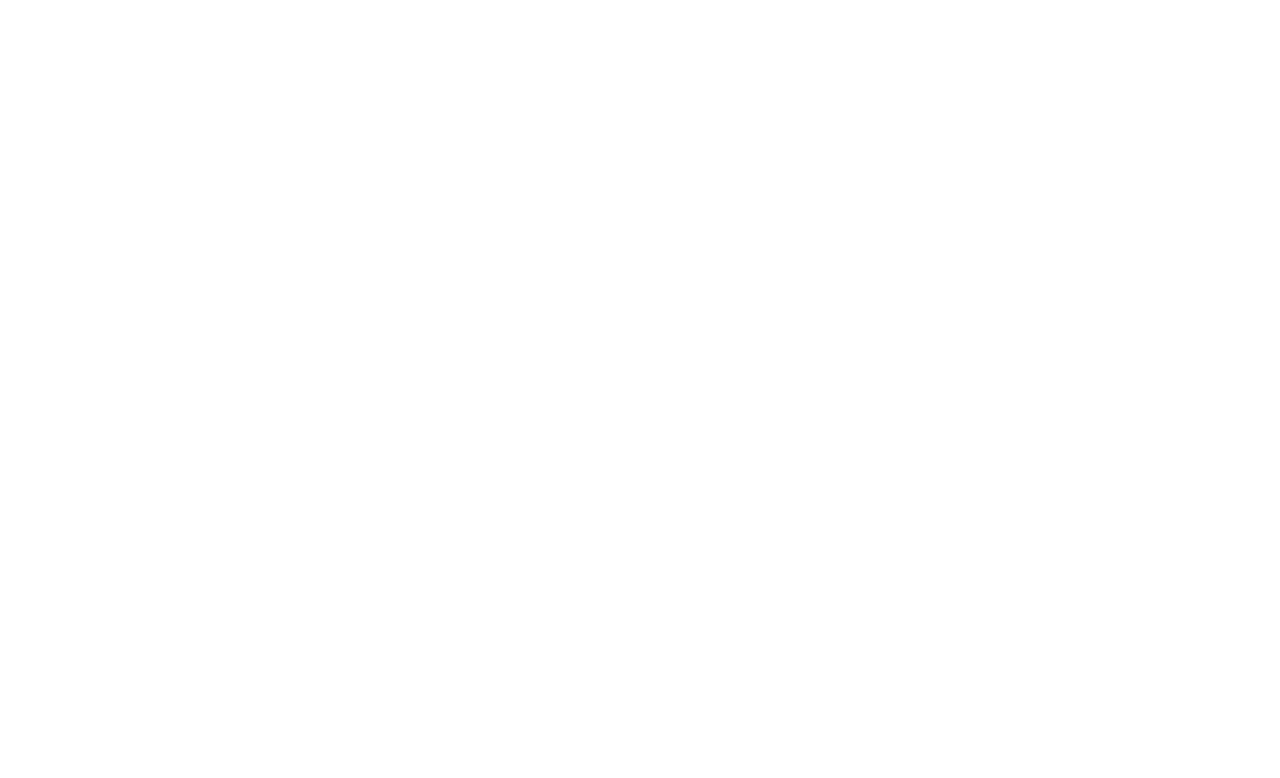
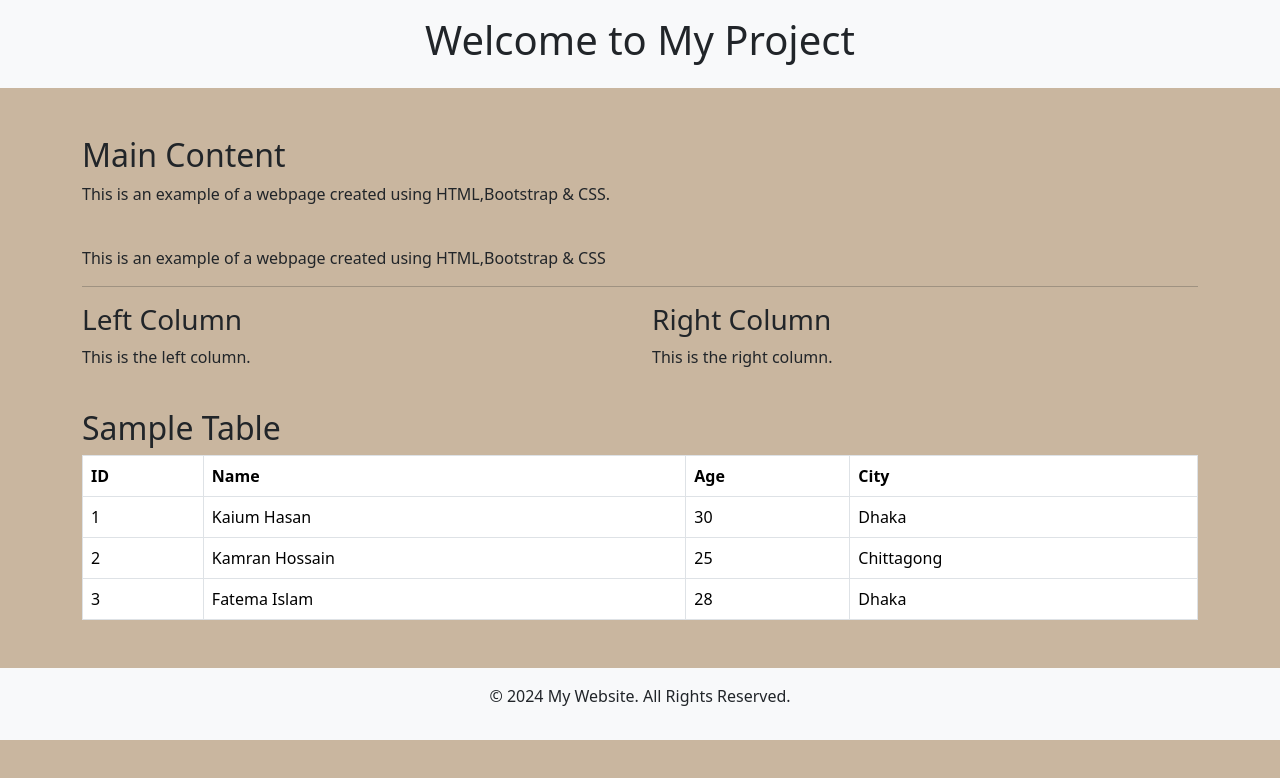
Before and after one commit to kaiumhasan50/practise, a plain HTML site: page index.html in a window 1280 px wide. Drawn offline with nearby package versions, Linux system fonts and the light colour scheme.

Commit message:
version 2

```diff
--- a/index.html
+++ b/index.html
@@ -3,9 +3,78 @@
 <head>
     <meta charset="UTF-8">
     <meta name="viewport" content="width=device-width, initial-scale=1.0">
-    <title>Document</title>
+    <title>Live Test</title>
+    <!-- Bootstrap CSS -->
+    <link rel="stylesheet" href="https://cdn.jsdelivr.net/npm/bootstrap@5.3.2/dist/css/bootstrap.min.css" integrity="sha384-T3c6CoIi6uLrA9TneNEoa7RxnatzjcDSCmG1MXxSR1GAsXEV/Dwwykc2MPK8M2HN" crossorigin="anonymous">
+    <link href="./project.css" rel="stylesheet">
 </head>
 <body>
 
+<!-- Header -->
+<header class="bg-light py-3">
+    <div class="container">
+        <h1 class="text-center">Welcome to My Project</h1>
+    </div>
+</header>
+
+<!-- Main Content -->
+<main class="container my-5">
+    <h2>Main Content </h2>
+    <p>This is an example of a webpage created using HTML,Bootstrap & CSS.</p>
+    <br>
+    <span>This is an example of a webpage created using HTML,Bootstrap & CSS</span>
+    <hr>
+
+    <div class="row">
+        <div class="col-md-6">
+            <h3>Left Column</h3>
+            <p>This is the left column.</p>
+        </div>
+        <div class="col-md-6">
+            <h3>Right Column</h3>
+            <p>This is the right column.</p>
+        </div>
+    </div>
+
+    <!-- Table -->
+    <h2 class="mt-4">Sample Table</h2>
+    <table class="table table-bordered">
+        <thead>
+            <tr>
+                <th>ID</th>
+                <th>Name</th>
+                <th>Age</th>
+                <th>City</th>
+            </tr>
+        </thead>
+        <tbody>
+            <tr>
+                <td>1</td>
+                <td>Kaium Hasan</td>
+                <td>30</td>
+                <td>Dhaka</td>
+            </tr>
+            <tr>
+                <td>2</td>
+                <td>Kamran Hossain</td>
+                <td>25</td>
+                <td>Chittagong</td>
+            </tr>
+            <tr>
+                <td>3</td>
+                <td>Fatema Islam</td>
+                <td>28</td>
+                <td>Dhaka</td>
+            </tr>
+        </tbody>
+    </table>
+</main>
+
+<!-- Footer -->
+<footer class="bg-light py-3">
+    <div class="container text-center">
+        <p>&copy; 2024 My Website. All Rights Reserved.</p>
+    </div>
+</footer>
 </body>
 </html>
--- /dev/null
+++ b/project.css
@@ -0,0 +1,5 @@
+body{
+    margin: 0;
+    padding: auto;
+    background-color: rgb(201, 182, 159);
+}
```
